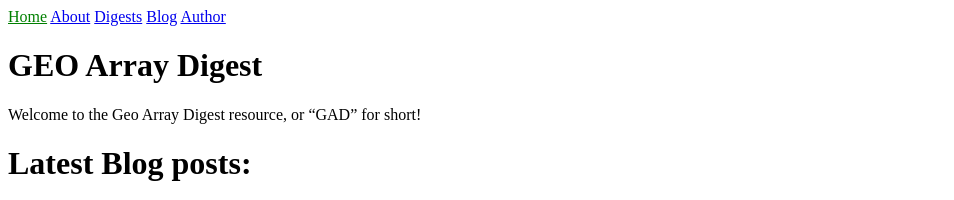
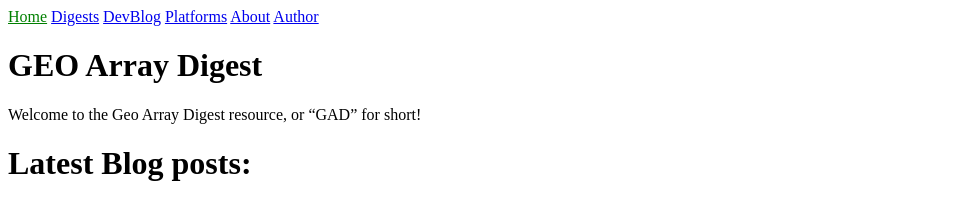
Before and after one commit to metamaden/geoarraydigest, a Jekyll site: the page built from index.md, in a window 1280 px wide. Shown: the top 200 px of the page, without its empty margins (0-954 px from the left). Built offline with Jekyll 4.4.1, drawn with Linux system fonts in a browser that asks for light colours.

Commit message:
adds platforms page

```diff
--- a/_config.yml
+++ b/_config.yml
@@ -1,5 +1,5 @@
 # remote_theme: pages-themes/cayman@v0.2.0
-theme: minima
+# theme: minima
 
 collections:
   authors:
--- a/_data/navigation.yml
+++ b/_data/navigation.yml
@@ -1,10 +1,12 @@
 - name: Home
   link: /
+- name: Digests
+  link: /digests.html
+- name: DevBlog
+  link: /blogs.html
+- name: Platforms
+  link: /array_platforms.html
 - name: About
   link: /about.html
-- name: Digests
-  link: /digests.html
-- name: Blog
-  link: /blogs.html
 - name: Author
   link: /staff.html
```
Also changed, not shown: 10 other files.
